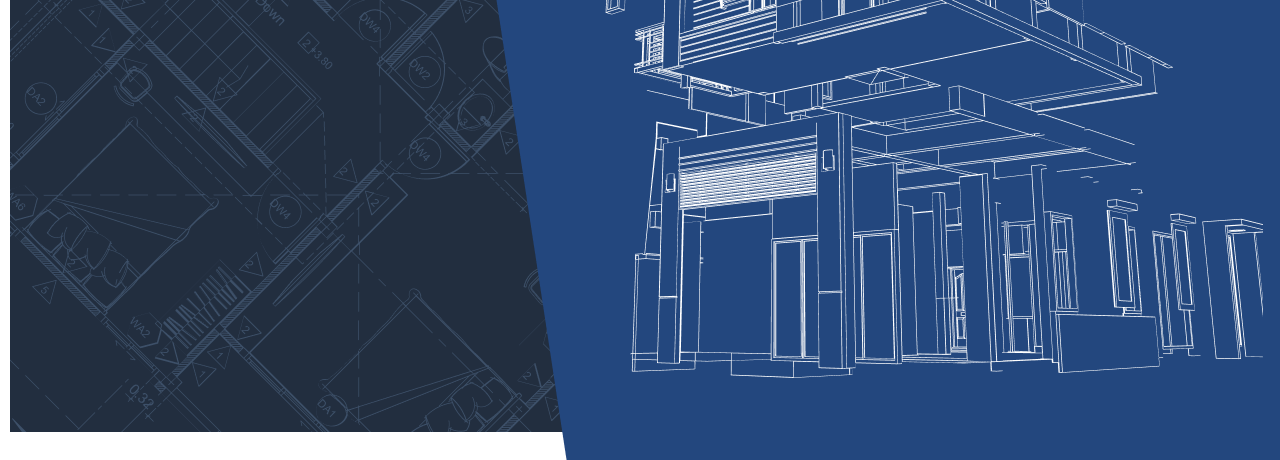
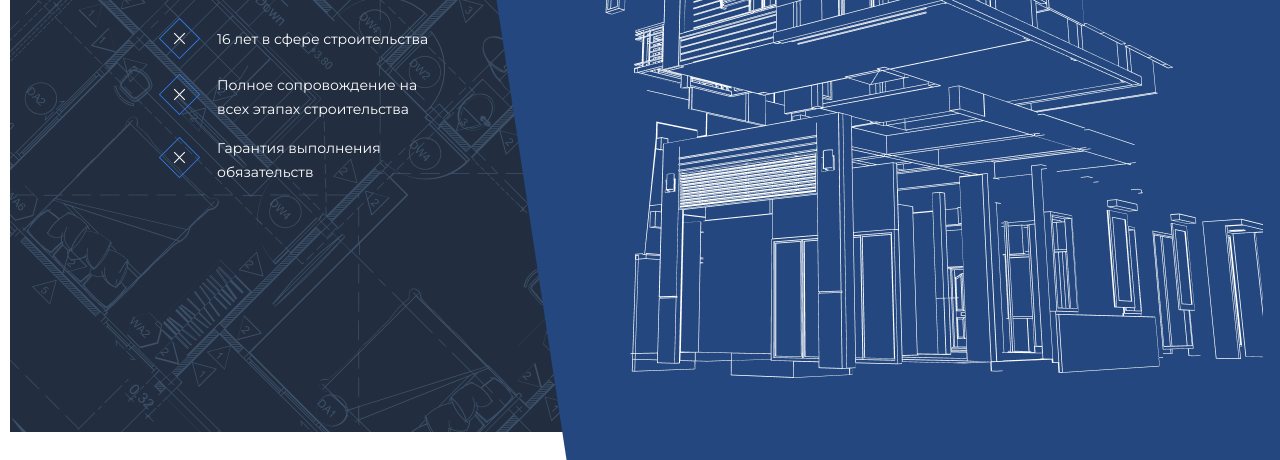
Before and after one commit to inna1993/AVTOINTERSTROI, a website: page app/index.html in a window 1280 px wide. Shown: the part 468-928 px from the top of the page. Drawn offline with nearby package versions, Linux system fonts and the light colour scheme.

Commit message:
Diamond bullets added (trial).

```diff
--- a/app/index.html
+++ b/app/index.html
@@ -37,6 +37,71 @@
 								Строительство и ремонт жилых и нежилых объектов
 							</h2>
 						</div>
+						<ul class="perks">
+							<li class="perks__line">
+								<div class="diamond-cross">
+									<div class="diamond">
+										<div class="diamond__lines">
+											<span class="diamond--rotate45"></span>
+											<span class="diamond--rotate-45"></span>
+											<span class="diamond--rotate135"></span>
+											<span class="diamond--rotate-135"></span>
+										</div>
+									</div>
+									<div class="cross">
+										<div class="cross__lines">
+											<span class="cross--rotate45"></span>
+											<span class="cross--rotate-45"></span>
+										</div>
+									</div>
+								</div>
+								<div class="perks__text">
+									<p>16 лет в сфере строительства<//p>
+								</div>
+							</li>
+							<li class="perks__line">
+								<div class="diamond-cross">
+									<div class="diamond">
+										<div class="diamond__lines">
+											<span class="diamond--rotate45"></span>
+											<span class="diamond--rotate-45"></span>
+											<span class="diamond--rotate135"></span>
+											<span class="diamond--rotate-135"></span>
+										</div>
+									</div>
+									<div class="cross">
+										<div class="cross__lines">
+											<span class="cross--rotate45"></span>
+											<span class="cross--rotate-45"></span>
+										</div>
+									</div>
+								</div>
+								<div class="perks__text">
+									<p>Полное сопровождение на всех этапах строительства</p>
+								</div>
+							</li>
+							<li class="perks__line">
+								<div class="diamond-cross">
+									<div class="diamond">
+										<div class="diamond__lines">
+											<span class="diamond--rotate45"></span>
+											<span class="diamond--rotate-45"></span>
+											<span class="diamond--rotate135"></span>
+											<span class="diamond--rotate-135"></span>
+										</div>
+									</div>
+									<div class="cross">
+										<div class="cross__lines">
+											<span class="cross--rotate45"></span>
+											<span class="cross--rotate-45"></span>
+										</div>
+									</div>
+								</div>
+								<div class="perks__text">
+									<p>Гарантия выполнения обязательств</p>
+								</div>
+							</li>
+						</ul>
 					</div>
 					<div class="col--50">
 						<img class="background_rectangle" src="images/dest/background_rectangle.png" alt="Background">
--- a/app/scss/_intro.scss
+++ b/app/scss/_intro.scss
@@ -1,11 +1,11 @@
 .intro {
 
-	& .container {
+	.container {
 		min-height: 928px;
 		position: relative;
 	}
 
-	& .row {
+	.row {
 		background-color: #222E3F;
 		background-image: url(../images/dest/background_1.png);
 		background-repeat: no-repeat;
@@ -15,28 +15,28 @@
 		flex-flow: row nowrap;
 	}
 
-	& .col--50 img:first-child {
+	.col--50 img:first-child {
 		position: absolute;
 		min-height: 928px;
 		right: 0;
 		z-index: 10;
 	}
 
-	& .background_2 {
+	.background_2 {
 		position: absolute;
 		right: 17px;
 		top: 134px;
 		z-index: 20;
 	}
 
-	& .main-title {
+	.main-title {
 		display: inline-block;
 		margin: 300px 0 0 148px;
 		text-align: left;
 		position: relative;
 	}
 
-	& .main-title:before {
+	.main-title:before {
 		position: absolute;
 		content: '';
 		width: 5px;
@@ -45,4 +45,41 @@
 		left: -23px;
 		background-color: #23529A;
 	}
+
+	.perks {
+		font: 400 14px/24px montserrat;
+		color: $white;
+		max-height: 165px;
+		max-width: 427px;
+		text-align: left;
+		margin-top: 31px;
+
+		&__line {
+			display: flex;
+			flex-flow: row nowrap;
+			justify-content: flex-start;
+			max-height: 41px;
+			margin-bottom: 22px;
+		}
+
+		.diamond-cross {
+			position: relative;
+		}
+
+		&__line:first-child {
+
+			& .diamond {
+				top: 0;
+			}
+
+			& .cross {
+				top: 10px;
+			}
+		}
+
+
+		&__text {
+			margin-left: 207px;
+		}
+	}
 }
--- /dev/null
+++ b/app/scss/_shapes.scss
@@ -0,0 +1,85 @@
+.diamond {
+	display: block;
+	height: 29px;
+	width: 29px;
+	position: absolute;
+	top: 10px;
+	left: 146px;
+
+		&__lines {
+			position: relative;
+		}
+
+		& .diamond--rotate45 {
+			position: absolute;
+			top: 0;
+			left: 19px;
+			width: 100%;
+			height: 1px;
+			background: #3277DF;
+			transform: rotate(45deg);
+		}
+
+		& .diamond--rotate-45 {
+			position: absolute;
+			top: 0;
+			left: -1px;
+			width: 100%;
+			height: 1px;
+			background: #3277DF;
+			transform: rotate(-45deg);
+		}
+
+		& .diamond--rotate135 {
+			position: absolute;
+			top: 20px;
+			left: 19px;
+			width: 100%;
+			height: 1px;
+			background: #3277DF;
+			transform: rotate(135deg);
+		}
+
+		& .diamond--rotate-135 {
+			position: absolute;
+			top: 20px;
+			left: -1px;
+			width: 100%;
+			height: 1px;
+			background: #3277DF;
+			transform: rotate(-135deg);
+		}
+}
+
+.cross {
+	display: block;
+	height: 15px;
+	width: 15px;
+	position: absolute;
+	top: 20px;
+	left: 143px;
+
+	&__lines {
+		position: relative
+	}
+
+	& .cross--rotate45 {
+		position: absolute;
+		top: 0;
+		left: 19px;
+		width: 100%;
+		height: 1px;
+		background: $white;
+		transform: rotate(45deg);
+	}
+
+	& .cross--rotate-45 {
+		position: absolute;
+		top: 0;
+		left: 19px;
+		width: 100%;
+		height: 1px;
+		background: $white;
+		transform: rotate(-45deg);
+	}
+}
--- a/app/scss/main.scss
+++ b/app/scss/main.scss
@@ -5,3 +5,4 @@
 @import "header";
 @import "intro";
 @import "fonts";
+@import "shapes";
```
Also changed, not shown: app/css/app.min.css.
